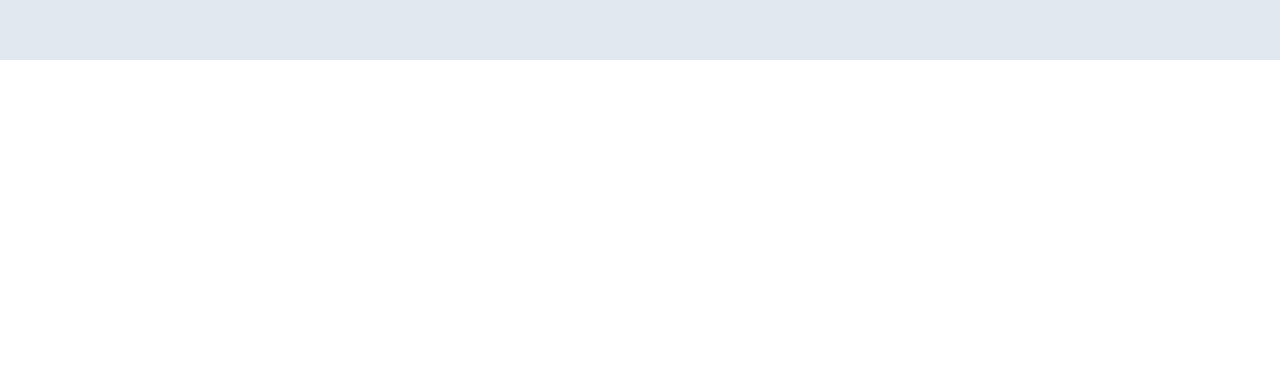
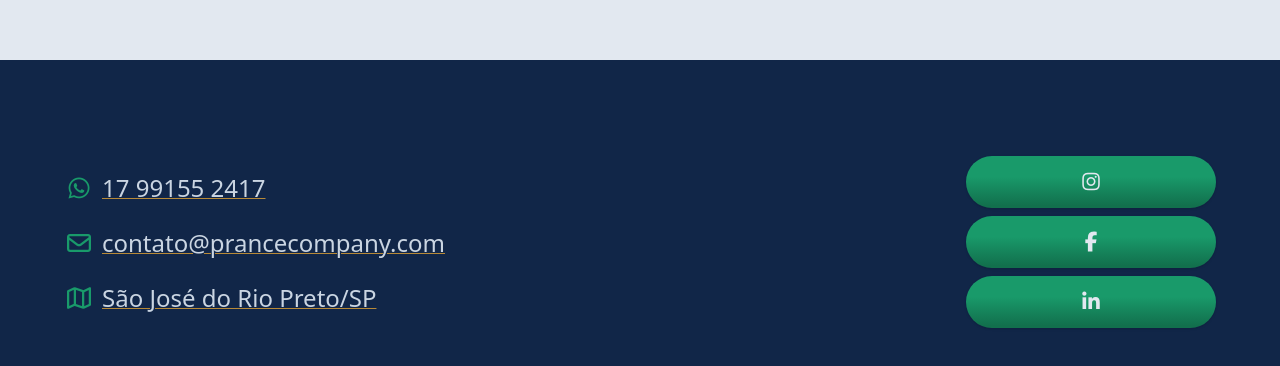
Before and after one commit to soustern/Prance-Company, a React (Vite) app: page / in a window 1280 px wide. Shown: the part 4233-4599 px from the top of the page. Before the commit the page ends 4297 px from the top, so only its background shows below. Built offline with nearby package versions, Linux system fonts and the light colour scheme; a web font is replaced by a local one.

Commit message:
Finish footer desktop scaffolding

```diff
--- a/src/layout/About.tsx
+++ b/src/layout/About.tsx
@@ -341,7 +341,7 @@ const About = ({fontsReady}: aboutProps): JSX.Element => {
                         Consultoria Estratégica.</h1>
                         <p ref={paragraphDesktopRef} className=" text-slate-700 pb-12 relative z-10 text-xl font-extralight leading-relaxed">Somos uma consultoria especializada em fornecer serviços de alto nível em marketing digital e branding para empresas que visam melhorar seu posicionamento e alcançar novos voos.
                         <br></br><br></br>Planejamento completo, execução inteligente e acompanhamento contínuo para transformar autoridade em resultados reais.</p>
-                        <div ref={buttonDesktopRef}>
+                        <div ref={buttonDesktopRef} className="w-full">
                             <PrimaryButton text="Vamos conversar" link="https://wa.link/173tl9" className="max-w-[250px]" ></PrimaryButton>
                         </div>
                     </div>
--- a/src/layout/Services.tsx
+++ b/src/layout/Services.tsx
@@ -457,7 +457,7 @@ const Services = ({fontsReady}: servicesProps): JSX.Element => {
                             Atua com estratégias de marketing digital, branding e produção de conteúdo de alto impacto para empresas de diferentes segmentos.
                             Ao longo da carreira, colaborou com empresas como FAJ Empreendimentos, UNIRP, WebPic, Energy Field, Tyson Burger, Savannah Brand e Luzia Fazzolli. Mais tarde, fundou a Prance Company, unindo toda sua expertise para transformar marcas em referências no mercado.
                         </p>
-                        <div ref={buttonDesktopRef}>
+                        <div ref={buttonDesktopRef} className="w-full">
                             <PrimaryButton text="Vamos conversar" link="https://wa.link/173tl9" className="max-w-[250px]" ></PrimaryButton>
                         </div>
                     </div>
--- a/src/layout/brands.tsx
+++ b/src/layout/brands.tsx
@@ -310,7 +310,7 @@ const Brands = ({fontsReady}: brandsProps): JSX.Element => {
                             <img ref={image6DesktopRef} src={brand6} alt="" />
                         </div>
                     </div>
-                    <div ref={buttonDesktopRef}>
+                    <div ref={buttonDesktopRef} className="w-full flex justify-center">
                         <PrimaryButton text="Vamos conversar" link="https://wa.link/173tl9" className="max-w-[250px]" ></PrimaryButton>
                     </div>
                 </div>
--- a/src/layout/footer.tsx
+++ b/src/layout/footer.tsx
@@ -147,7 +147,35 @@ const Footer = ({fontsReady}: footerProps): JSX.Element => {
     else
     {
         return(
-            <></>
+            <section id="about-section" className="py-24 z-0 flex items-center justify-center px-16 relative bg-bg-primary">
+                <div className="w-full max-w-[1200px] items-center justify-between gap-20 flex">
+                    <div className="flex flex-col gap-4  items-baseline justify-center">
+                        <div className="w-full" ref={whatsappRef}>
+                            <motion.a  whileTap={{scale: 0.9}} transition={{duration: 0.05, type: "spring", stiffness: 500, damping: 30}} href="https://wa.link/173tl9" target="_blank" className="flex gap-2 items-baseline text-2xl origin-left">
+                                <i className="fa-brands fa-whatsapp [will-change: opacity, transform] text-center font-light text-accent-primary relative z-10"></i>
+                                <p className="[will-change: opacity, transform] text-light text-slate-300 relative z-10 underline decoration-accent-secondary decoration-1">17 99155 2417</p>
+                            </motion.a>
+                        </div>
+                        <div className="w-full" ref={emailRef}>
+                            <motion.a whileTap={{scale: 0.9}} transition={{duration: 0.05, type: "spring", stiffness: 500, damping: 30}} href="mailto:contato@prancecompany.com?subject=Olá, gostaria de saber mais sobre a consultoria estratégica." target="_blank" className="flex gap-2 items-baseline text-2xl origin-left">
+                                <i className="fa-regular fa-envelope [will-change: opacity, transform] text-light font-light text-accent-primary relative z-10"></i>
+                                <p className="[will-change: opacity, transform] text-light text-slate-300 relative z-10 underline decoration-accent-secondary decoration-1 ">contato@prancecompany.com</p>
+                            </motion.a>
+                        </div>
+                        <div className="w-full" ref={locationRef}>
+                            <motion.a whileTap={{scale: 0.9}} transition={{duration: 0.05, type: "spring", stiffness: 500, damping: 30}} href="https://www.google.com/maps/place/S%C3%A3o+Jos%C3%A9+do+Rio+Preto,+SP/@-20.8166124,-49.5474288,93777m/data=!3m2!1e3!4b1!4m6!3m5!1s0x94bdad614c2df789:0x8f2fb0f070642c09!8m2!3d-20.8127115!4d-49.376521!16s%2Fg%2F1223kj90?entry=ttu&g_ep=EgoyMDI1MTAxNC4wIKXMDSoASAFQAw%3D%3D" target="_blank" className="flex gap-2 items-baseline text-2xl origin-left">
+                                <i className="fa-regular fa-map [will-change: opacity, transform] text-light font-light text-accent-primary relative z-10"></i>
+                                <p className="[will-change: opacity, transform] text-light text-slate-300 relative z-10 underline decoration-accent-secondary decoration-1 ">São José do Rio Preto/SP</p>
+                            </motion.a>
+                        </div>
+                    </div>
+                    <div className="flex flex-col items-end justify-center gap-2 w-full" ref={buttonRef}>
+                            <PrimaryButton className="max-w-[250px]" link="https://www.instagram.com/prancecompany/"><i className="fa-brands fa-instagram"></i></PrimaryButton>
+                            <PrimaryButton className="max-w-[250px]" link="https://www.facebook.com/prancecompany"><i className="fa-brands fa-facebook-f"></i></PrimaryButton>
+                            <PrimaryButton className="max-w-[250px]" link="https://www.linkedin.com/company/prance-company/?originalSubdomain=br"><i className="fa-brands fa-linkedin-in"></i></PrimaryButton>
+                    </div>
+                </div>
+            </section>
         )
     }
 }
```
